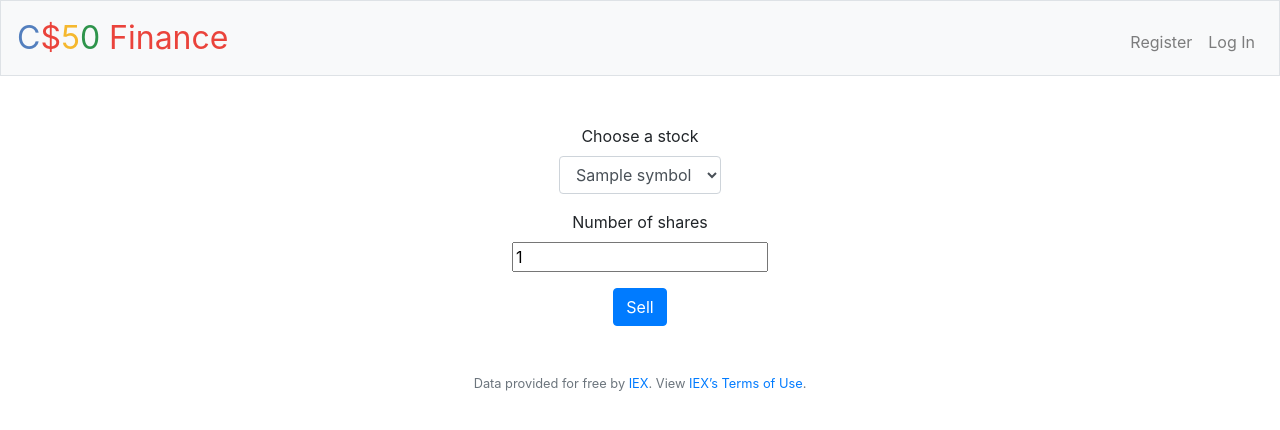
After one commit to gogocharli/cs50-finance, a Flask app: template templates/sell.html in a window 1280 px wide. The commit adds this page. Shown: the top 430 px of the page. Run offline with Flask 2, Linux system fonts and the light colour scheme; the template is opened without the code that fills it: most values are stand-ins (such as "Sample title", 1, 10 or a date in 2020); some libraries are stand-ins or nearby versions.

Commit message:
Add index and sell

```diff
--- a/application.py
+++ b/application.py
@@ -45,7 +45,44 @@ if not os.environ.get("API_KEY"):
 @login_required
 def index():
     """Show portfolio of stocks"""
-    return apology("TODO")
+
+    # List the available stocks for the user
+    stocks = db.execute(
+        "SELECT symbol, shares FROM stocks WHERE user_id = :id", id=session["user_id"]
+    )
+
+    stockList = []
+    stockTotal = 0
+
+    # Create an object for each owned stock
+    for stock in stocks:
+        stockInfo = lookup(stock["symbol"])
+        total = stock["shares"] * stockInfo["price"]
+
+        stockList.append(
+            {
+                "symbol": stock["symbol"],
+                "name": stockInfo["name"],
+                "shares": stock["shares"],
+                "currentPrice": stockInfo["price"],
+                "total": total,
+            }
+        )
+
+        # Increment the total amount owned
+        stockTotal += total
+
+    # Calculate cash and total balance
+    userInfo = db.execute(
+        "SELECT cash FROM users WHERE id = :id", id=session["user_id"]
+    )
+
+    cash = userInfo[0]["cash"]
+    balance = cash + stockTotal
+
+    return render_template(
+        "index.html", stockList=stockList, cash=cash, balance=balance
+    )
 
 
 @app.route("/buy", methods=["GET", "POST"])
@@ -282,7 +319,86 @@ def register():
 @login_required
 def sell():
     """Sell shares of stock"""
-    return apology("TODO")
+
+    if request.method == "POST":
+        type = "SELL"
+
+        symbol = request.form.get("symbol")
+        shares = int(request.form.get("shares"))
+
+        # Ensure that both fields are valid
+        if not symbol:
+            return apology("must provide symbol", 403)
+        elif not shares:
+            return apology("must provide number of shares", 403)
+        elif int(shares) < 1:
+            return apology("number of shares must be greater than 1", 403)
+
+        # Get the stock's info
+        stockInfo = lookup(symbol)
+
+        # Verify that the user has the amount of stock they submited
+        userOwned = db.execute(
+            "SELECT shares FROM stocks WHERE user_id = :id AND symbol = :symbol",
+            id=session["user_id"],
+            symbol=symbol,
+        )
+
+        userShares = userOwned[0]["shares"]
+        if userShares < shares:
+            return apology("You do not possess enough shares for this operation", 403)
+        else:
+            # Create a transaction for the trade
+            db.execute(
+                "INSERT INTO transactions (type, symbol, shares, price) VALUES (:type, :symbol, :shares, :price)",
+                type=type,
+                symbol=symbol,
+                shares=shares,
+                price=int(stockInfo["price"]),
+            )
+
+            # Register the last transaction in the trades table and associate it with the user id
+            lastTransaction = db.execute(
+                "SELECT id FROM transactions ORDER BY id DESC LIMIT 1"
+            )
+
+            db.execute(
+                "INSERT INTO trades (trade_id, user_id) VALUES (:transaction, :user)",
+                transaction=lastTransaction[0]["id"],
+                user=session["user_id"],
+            )
+
+            # Update the user's stock
+            db.execute(
+                "UPDATE stocks SET shares = shares - :shares WHERE symbol = :symbol AND user_id = :id",
+                shares=shares,
+                symbol=symbol,
+                id=session["user_id"],
+            )
+
+            # Update the user's cash balance
+            revenue = shares * stockInfo["price"]
+            db.execute(
+                "UPDATE users SET cash = cash + :revenue WHERE id = :id",
+                revenue=revenue,
+                id=session["user_id"],
+            )
+
+            # Redirect user to the index screen
+            flash("Stocks sold successfuly")
+            return redirect("/")
+
+    else:
+        # List the available stocks for the user
+        stocks = db.execute(
+            "SELECT symbol FROM stocks WHERE user_id = :id", id=session["user_id"]
+        )
+
+        stockList = []
+        for stock in stocks:
+            stockList.append(stock["symbol"])
+
+        return render_template("sell.html", stocks=stockList)
 
 
 def errorhandler(e):
--- a/static/styles.css
+++ b/static/styles.css
@@ -1,29 +1,23 @@
-nav .navbar-brand
-{
+nav .navbar-brand {
   /* size for brand */
   font-size: xx-large;
 }
 
 /* colors for brand */
-nav .navbar-brand .blue
-{
+nav .navbar-brand .blue {
   color: #537fbe;
 }
-nav .navbar-brand .red
-{
+nav .navbar-brand .red {
   color: #ea433b;
 }
-nav .navbar-brand .yellow
-{
+nav .navbar-brand .yellow {
   color: #f5b82e;
 }
-nav .navbar-brand .green
-{
+nav .navbar-brand .green {
   color: #2e944b;
 }
 
-main .form-control
-{
+main .form-control {
   /* center form controls */
   display: inline-block;
 
@@ -31,8 +25,7 @@ main .form-control
   width: auto;
 }
 
-main
-{
+main {
   /* scroll horizontally as needed */
   overflow-x: auto;
 
@@ -40,8 +33,14 @@ main
   text-align: center;
 }
 
-main img
-{
+main img {
   /* constrain images on small screens */
   max-width: 100%;
 }
+
+.form-group {
+  display: flex;
+  flex-direction: column;
+  align-items: center;
+  justify-content: center;
+}
--- a/templates/quoted.html
+++ b/templates/quoted.html
@@ -4,7 +4,7 @@
     <table class="table">
         <thead class="thead-dark">
             <tr>
-                <th scope="col">Company</th>
+                <th scope="col">Name</th>
                 <th scope="col">Symbol</th>
                 <th scope="col">Price</th>
             </tr>
--- /dev/null
+++ b/templates/sell.html
@@ -0,0 +1,19 @@
+{% extends "layout.html" %}
+
+{% block main %}
+    <form action="/sell" method="POST">
+        <div class="form-group">
+            <label for="symbol">Choose a stock</label>
+            <select name="symbol" id="symbol" class="form-control">
+                {% for symbol in stocks %}
+                    <option value="{{ symbol }}">{{ symbol }}</option>
+                {% endfor %}
+            </select>
+        </div>
+        <div class="form-group">
+            <label for="shares">Number of shares</label>
+            <input type="number" name="shares" id="shares" min="1" value="1">
+        </div>
+        <button class="btn btn-primary" type="submit">Sell</button>
+    </form>
+{% endblock %}
```
Also changed, not shown: templates/history.html (added, +24 -0 lines), templates/index.html (added, +35 -0 lines), finance.db. Lines whose indentation alone changed are shown as unchanged.
